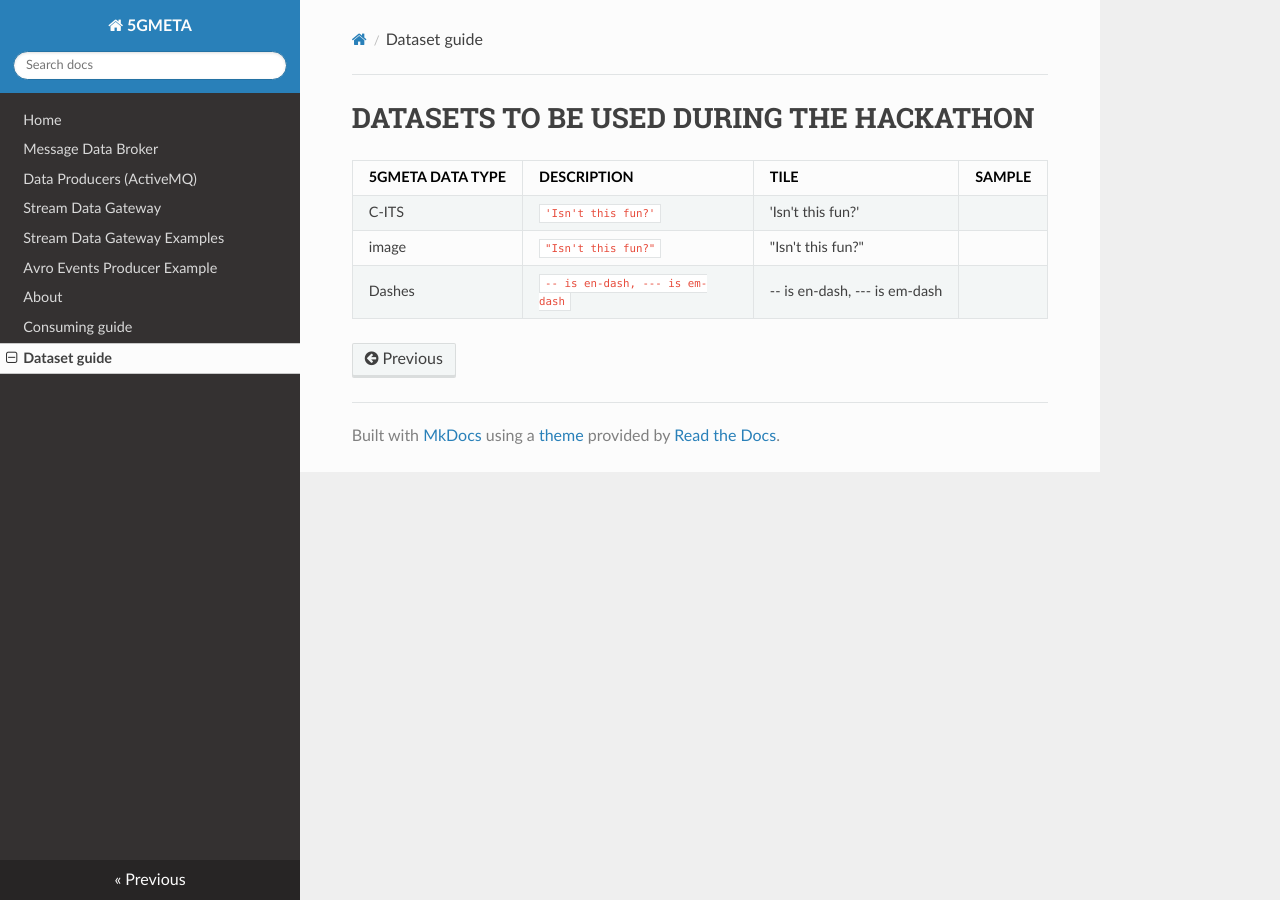
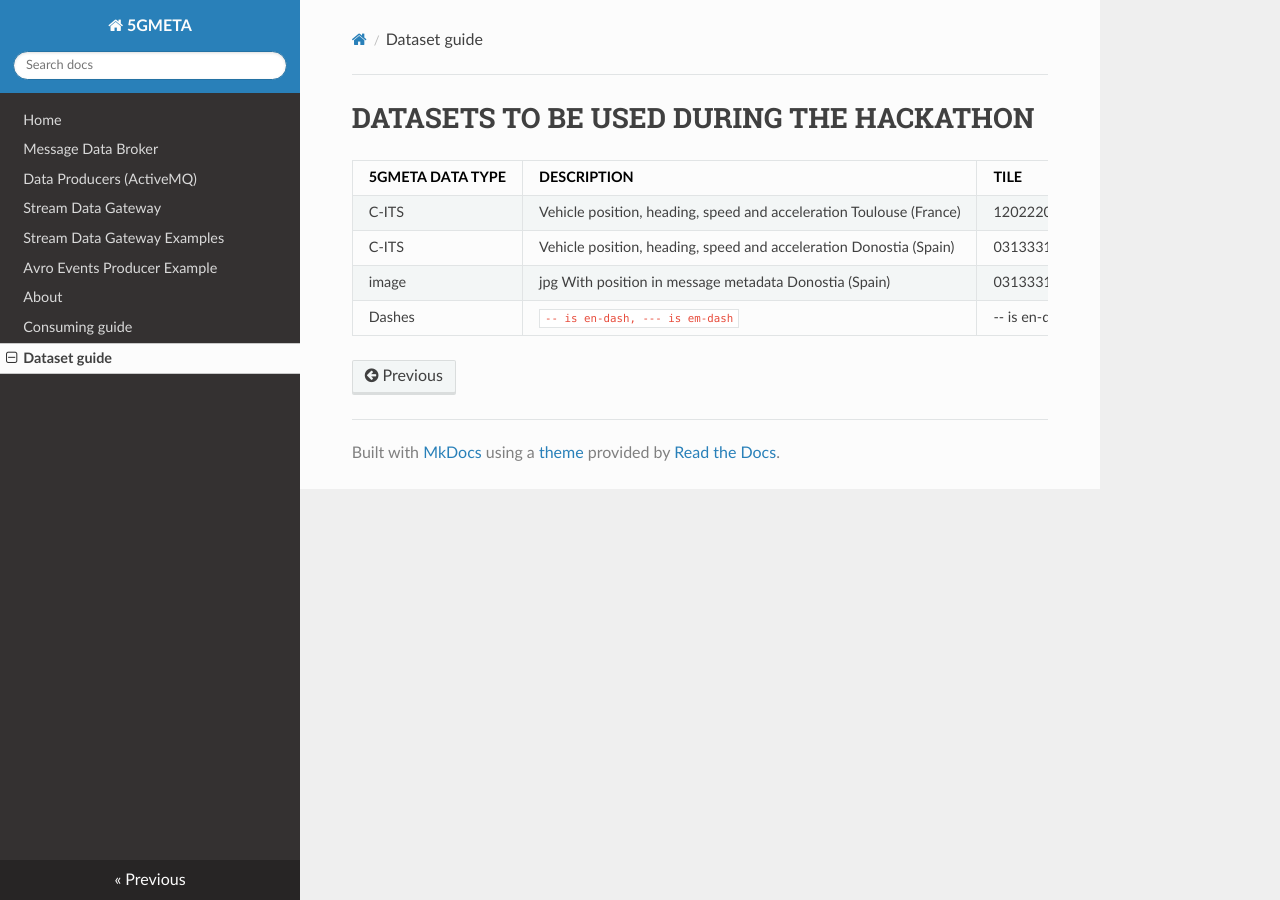
Before and after one commit to jperezcolmenar/5gmeta-dev, an MkDocs documentation site: the page built from docs/datasets.md, in a window 1280 px wide. Built offline with MkDocs 1.6.1, drawn with Linux system fonts in a browser that asks for light colours; nearby versions of some CDN libraries.

Commit message:
Update datasets.md

```diff
--- a/docs/datasets.md
+++ b/docs/datasets.md
@@ -2,6 +2,7 @@
 
 |  5GMETA DATA TYPE       |DESCRIPTION                          |TILE                         |SAMPLE                         |
 |----------------|-------------------------------|-----------------------------|-----------------------------|
-| C-ITS |`'Isn't this fun?'`            |'Isn't this fun?'            | |
-|image          |`"Isn't this fun?"`            |"Isn't this fun?"            | |
+| C-ITS | Vehicle position, heading, speed and acceleration Toulouse (France) |120222021         | [https://github.com/5gmetadmin/5gmeta-dev/blob/main/tools/cits-example.json](https://github.com/5gmetadmin/5gmeta-dev/blob/main/tools/cits-example.json)|
+| C-ITS | Vehicle position, heading, speed and acceleration Donostia (Spain) |031333123210200231            | [https://github.com/5gmetadmin/5gmeta-dev/blob/main/tools/cits-example.json](https://github.com/5gmetadmin/5gmeta-dev/blob/main/tools/cits-example.json) |
+|image          | jpg With position in message metadata Donostia (Spain)            |031333123210200231            | |
 |Dashes          |`-- is en-dash, --- is em-dash`|-- is en-dash, --- is em-dash| |
```
